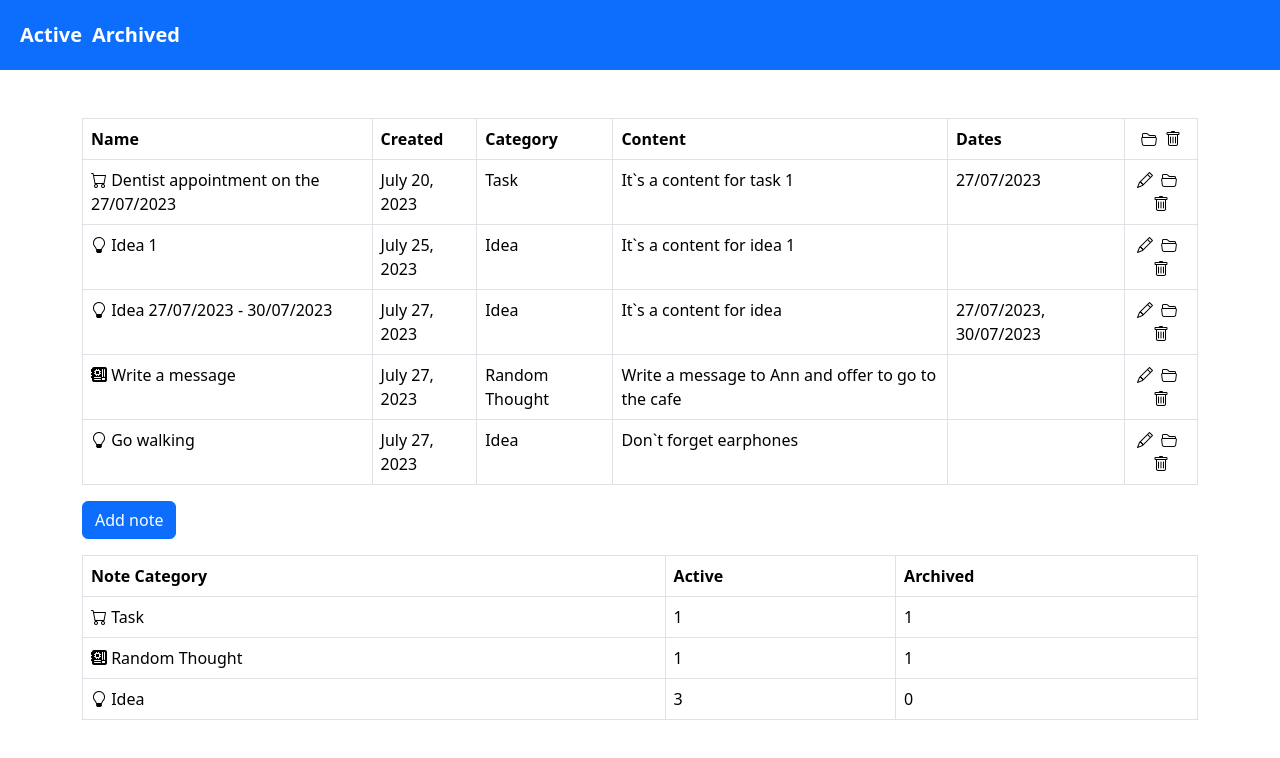
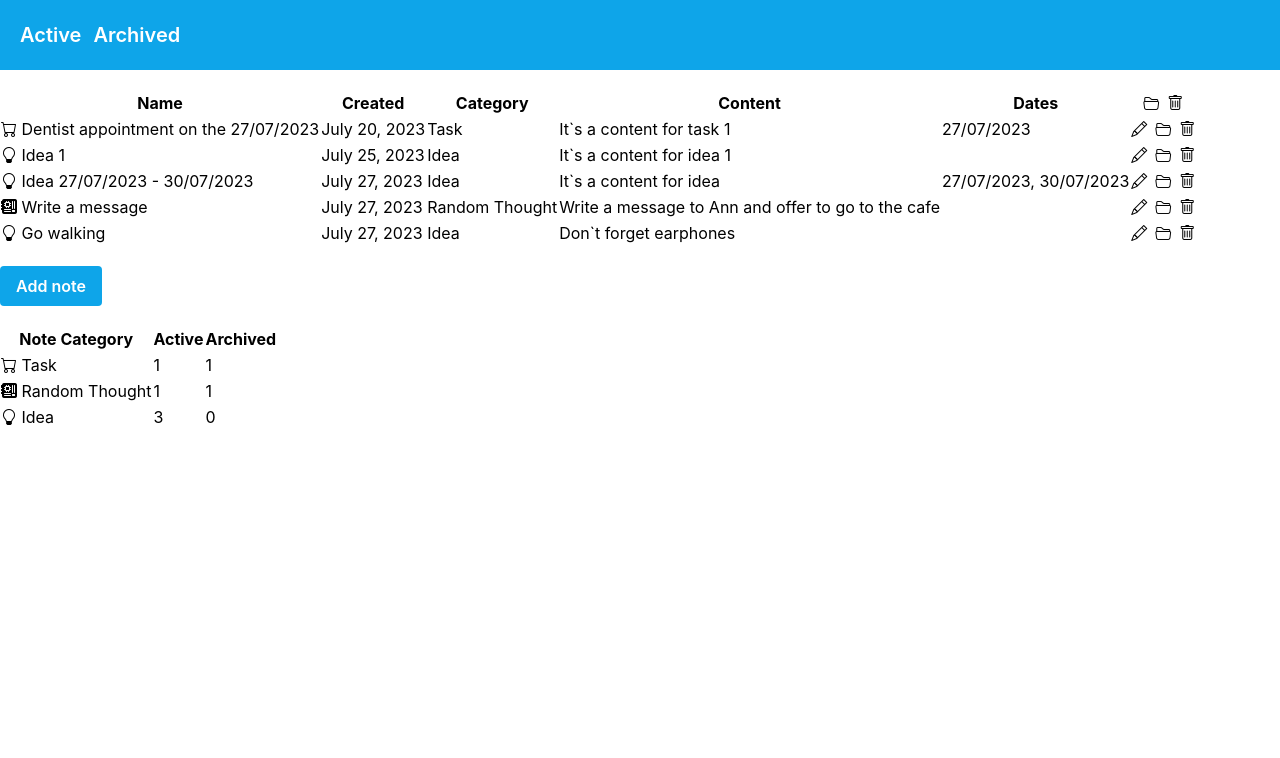
Before and after one commit to alinakornieieva/task-4-tailwind, a React (Create React App) app: page / in a window 1280 px wide. Shown: the top 758 px of the page. Built offline with nearby package versions, Linux system fonts and the light colour scheme.

Commit message:
Changed ActivePage + Navbar

```diff
--- a/src/App.tsx
+++ b/src/App.tsx
@@ -8,7 +8,7 @@ const App = () => {
   return (
     <BrowserRouter>
       <Navbar />
-      <div className="container my-5">
+      <div className="container mx-auto my-5">
         <Routes>
           <Route path="/" Component={ActivePage} />
           <Route path="/:archived" Component={ArchivedPage} />
--- a/src/components/Navbar/Navbar.css
+++ /dev/null
@@ -1,12 +0,0 @@
-nav {
-  background-color: #0d6efd;
-  padding: 20px;
-}
-
-nav a {
-  text-decoration: none;
-  color: #fff;
-  font-size: 20px;
-  margin-right: 10px;
-  font-weight: 600;
-}
--- a/src/components/Navbar/Navbar.tsx
+++ b/src/components/Navbar/Navbar.tsx
@@ -1,11 +1,14 @@
 import { NavLink } from "react-router-dom";
-import "./Navbar.css";
 
 export const Navbar = () => {
   return (
-    <nav>
-      <NavLink to="/">Active</NavLink>
-      <NavLink to="/archived">Archived</NavLink>
+    <nav className="bg-sky-500 p-5">
+      <NavLink className="link me-3" to="/">
+        Active
+      </NavLink>
+      <NavLink className="link" to="/archived">
+        Archived
+      </NavLink>
     </nav>
   );
 };
--- a/src/index.tsx
+++ b/src/index.tsx
@@ -4,8 +4,8 @@ import "./index.css";
 import App from "./App";
 import { Provider } from "react-redux";
 import { store } from "./store/store";
-import "bootstrap/dist/css/bootstrap.min.css";
 import "bootstrap-icons/font/bootstrap-icons.css";
+// import "bootstrap/dist/css/bootstrap.min.css";
 
 const root = ReactDOM.createRoot(
   document.getElementById("root") as HTMLElement
--- a/src/pages/ActivePage/ActivePage.tsx
+++ b/src/pages/ActivePage/ActivePage.tsx
@@ -3,7 +3,6 @@ import { SummaryTable } from "../../components/SummaryTable/SummaryTable";
 import { NotesList } from "../../components/NotesList/NotesList";
 import { useAppDispatch } from "../../store/hooks";
 import { toggleForm } from "../../store/slice";
-import Button from "react-bootstrap/Button";
 
 export const ActivePage = () => {
   const dispatch = useAppDispatch();
@@ -11,9 +10,12 @@ export const ActivePage = () => {
     <>
       <FormComp />
       <NotesList />
-      <Button onClick={() => dispatch(toggleForm())} variant="primary mb-3">
+      <button
+        onClick={() => dispatch(toggleForm())}
+        className="my-5 btn bg-sky-500 text-white"
+      >
         Add note
-      </Button>
+      </button>
       <SummaryTable />
     </>
   );
--- a/tailwind.config.js
+++ b/tailwind.config.js
@@ -1,9 +1,29 @@
+import plugin from 'tailwindcss/plugin'
+
 module.exports = {
   content: [
     "./src/**/*.{js,jsx,ts,tsx}",
   ],
   theme: {
-    extend: {},
+    extend: {
+    },
   },
-  plugins: [],
+  plugins: [plugin(function ({ addComponents }) {
+    addComponents({
+      '.btn': {
+        padding: '.5rem 1rem',
+        borderRadius: '.25rem',
+        fontWeight: '600',
+        '&:hover': {
+          backgroundColor: '#2779bd'
+        }
+      },
+      '.link': {
+        textDecoration: 'none',
+        color: '#fff',
+        fontSize: '1.25rem',
+        fontWeight: 600,
+      }
+    })
+  })],
 }
```
